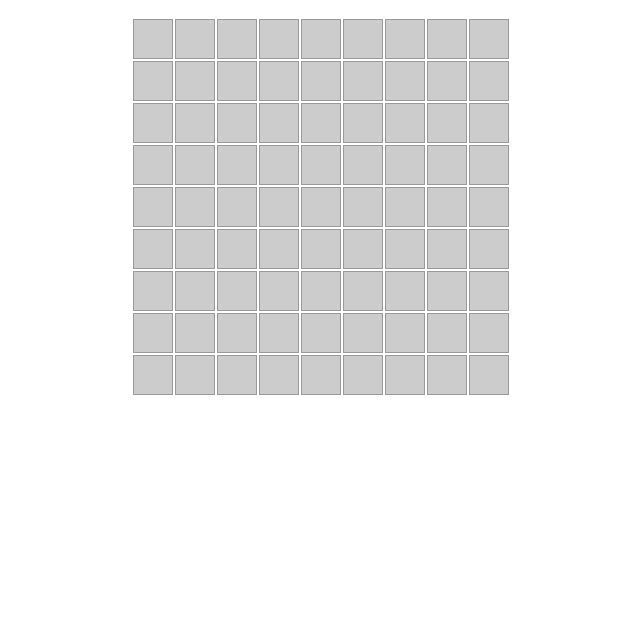
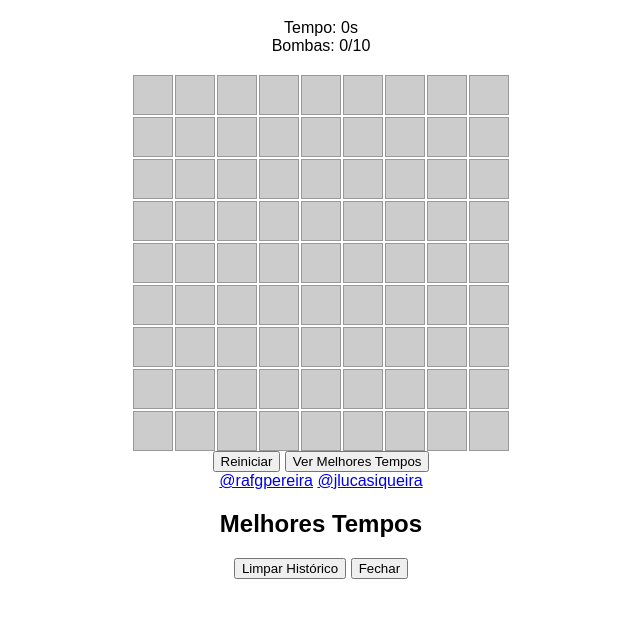
Before and after one commit to projeto-de-algoritmos-2025/Grafos1_Campo-Minado, a plain HTML site: page index.html in a window 1280 px wide. Shown: the part 89-706 px from the top of the page, without its empty margins (319-959 px from the left). Drawn offline with Linux system fonts and the light colour scheme.

Commit message:
feat: adiciona títulos, labels e botões ao jogo

```diff
--- a/index.html
+++ b/index.html
@@ -1,18 +1,23 @@
 <!DOCTYPE html>
-<html lang="en">
+<html lang="pt-BR">
 
 <head>
     <meta charset="UTF-8">
     <meta name="viewport" content="width=device-width, initial-scale=1.0">
     <title>Campo Minado</title>
     <link rel="stylesheet" href="style.css">
-    <script src="script.js"></script>
     <link rel="icon" href="favicon.ico">
 </head>
 
 <body>
     <main>
         <h1>Campo Minado</h1>
+
+        <div class="game-info">
+            <div id="time-display">Tempo: 0s</div>
+            <div id="marked-display">Bombas: 0/10</div>
+        </div>
+
         <section id="game-board" class="grid">
 
             <div class="cell" data-row="0" data-col="0"></div>
@@ -113,7 +118,32 @@
             <div class="cell" data-row="8" data-col="7"></div>
             <div class="cell" data-row="8" data-col="8"></div>
         </section>
+
+        <div class="controls">
+            <button id="reset-button">Reiniciar</button>
+            <button id="view-scores-button">Ver Melhores Tempos</button>
+        </div>
+
+        <div class="authors">
+            <a href="https://github.com/rafgpereira">@rafgpereira</a>
+            <a href="https://github.com/jlucasiqueira">@jlucasiqueira</a>
+        </div>
+
     </main>
+
+    <div id="scores-modal" class="modal">
+        <div class="modal-content">
+            <h2>Melhores Tempos</h2>
+            <ul id="scores-list">
+            </ul>
+            <div class="modal-controls">
+                 <button id="clear-scores-button">Limpar Histórico</button>
+                 <button id="close-scores-button">Fechar</button>
+            </div>
+        </div>
+    </div>
+
+    <script src="script.js"></script>
 </body>
 
 </html>
```
